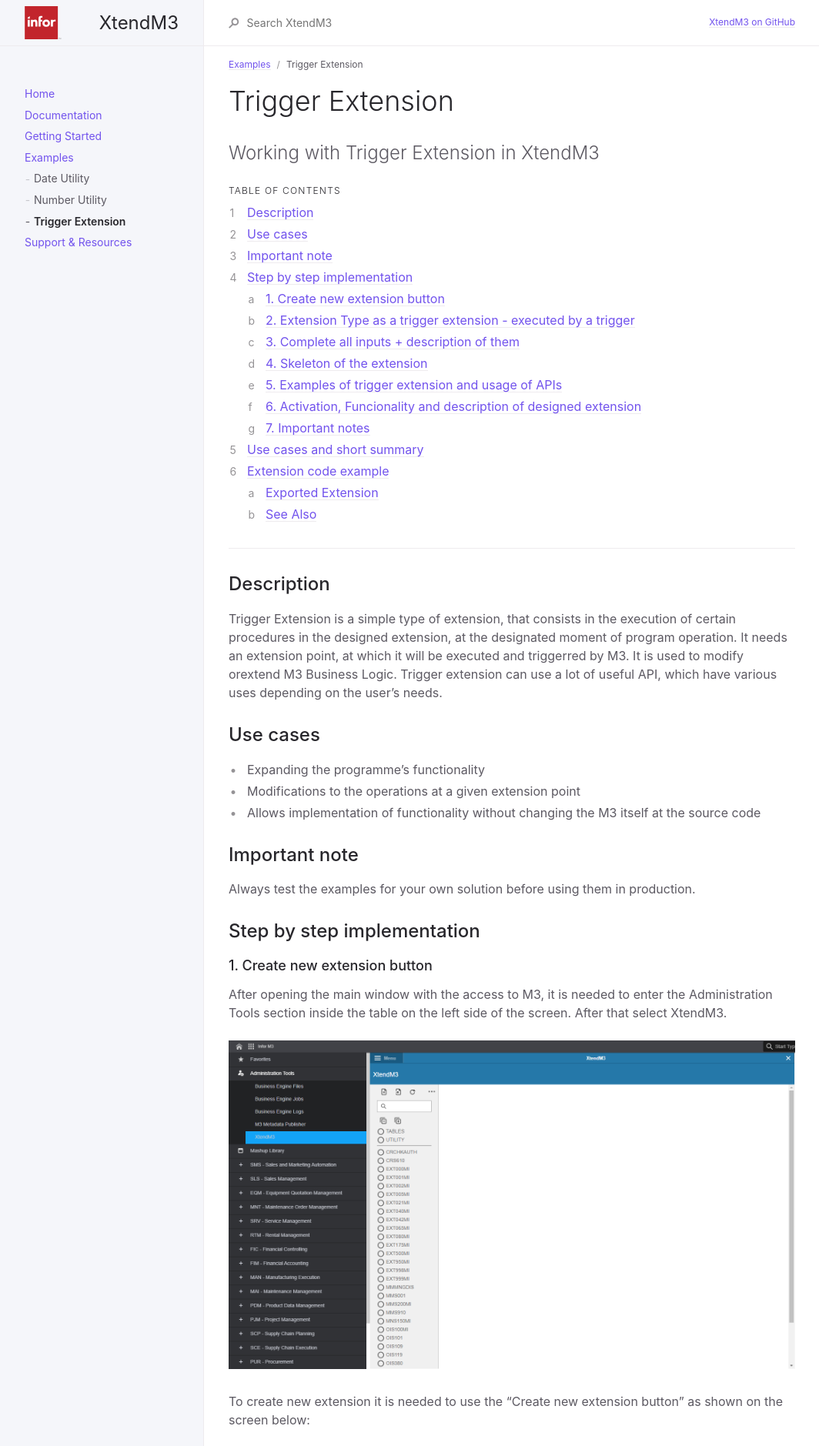
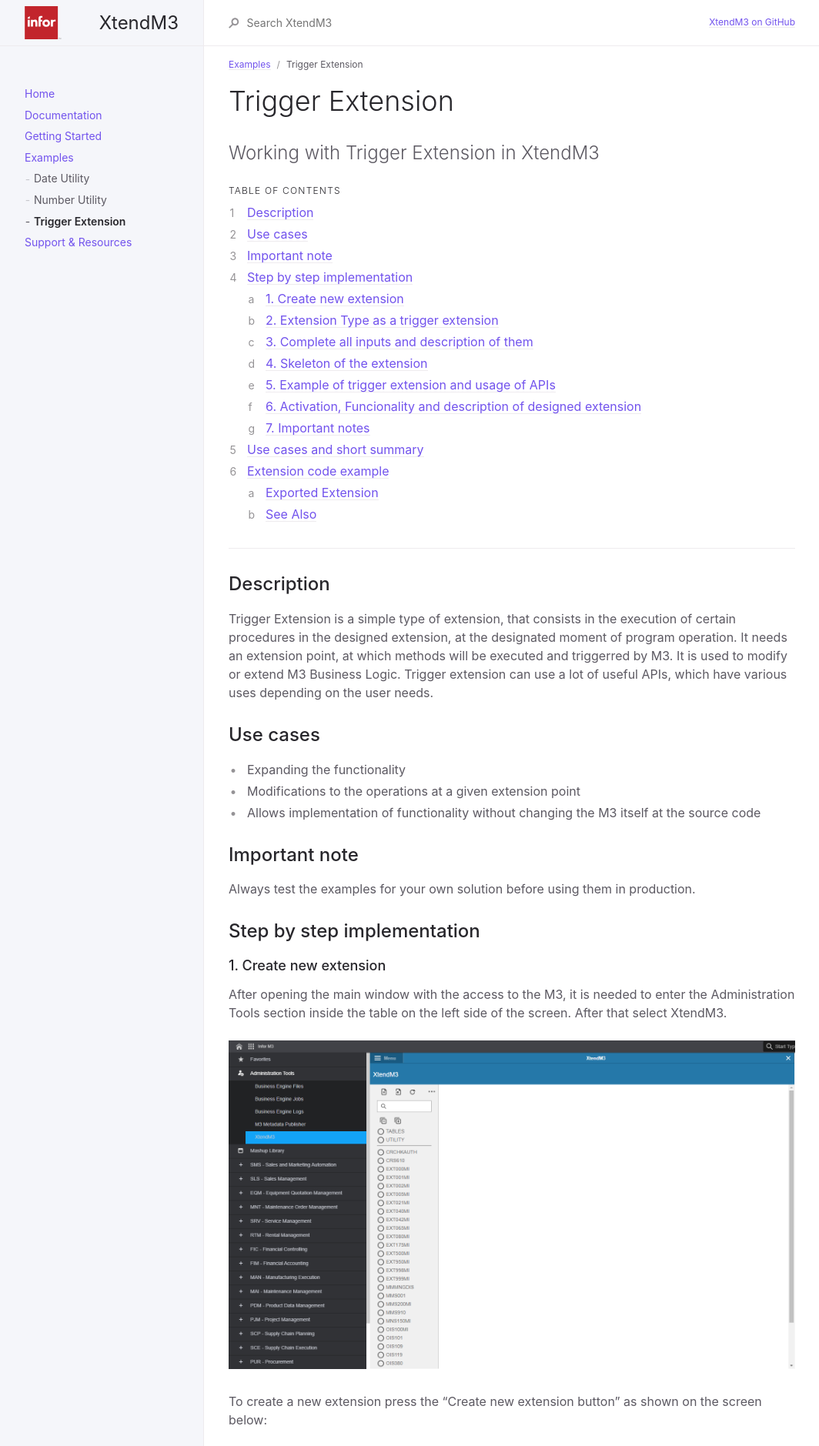
Before and after one commit to infor-cloud/xtendm3, a Jekyll site: the page built from docs/examples/example-003.md, in a window 1280 px wide. Shown: the top 1879 px of the page at 77% size, without its empty margins (107-1171 px from the left). Built offline with Jekyll 4.4.1, drawn with Linux system fonts in a browser that asks for light colours; some of the changed text lies outside the part shown.

Commit message:
Doc text update

```diff
--- a/docs/examples/example-003.md
+++ b/docs/examples/example-003.md
@@ -20,11 +20,11 @@ Working with Trigger Extension in XtendM3
 ---
 
 ## Description
-Trigger Extension is a simple type of extension, that consists in the execution of certain procedures in the designed extension, at the designated moment of program operation. It needs an extension point, at which it will be executed and triggerred by M3. It is used to modify orextend M3 Business Logic. Trigger extension can use a lot of useful API, which have various uses depending on the user's needs.
+Trigger Extension is a simple type of extension, that consists in the execution of certain procedures in the designed extension, at the designated moment of program operation. It needs an extension point, at which methods will be executed and triggerred by M3. It is used to modify or extend M3 Business Logic. Trigger extension can use a lot of useful APIs, which have various uses depending on the user needs.
 
 
 ## Use cases
-* Expanding the programme's functionality
+* Expanding the functionality
 * Modifications to the operations at a given extension point
 * Allows implementation of functionality without changing the M3 itself at the source code
 
@@ -33,35 +33,35 @@ Trigger Extension is a simple type of extension, that consists in the execution
 Always test the examples for your own solution before using them in production.
 
 ## Step by step implementation
-### 1. Create new extension button
-After opening the main window with the access to M3, it is needed to enter the Administration Tools section inside the table on the left side of the screen. After that select XtendM3.
+### 1. Create new extension
+After opening the main window with the access to the M3, it is needed to enter the Administration Tools section inside the table on the left side of the screen. After that select XtendM3.
 <br><br>
 <img src="/assets/attachments/ex003/1.PNG" width="950">
 <br>
-To create new extension it is needed to use the "Create new extension button" as shown on the screen below:
+To create a new extension press the "Create new extension button" as shown on the screen below:
 <br><br>
 <img src="/assets/attachments/ex003/2.png" width="950">
 <br>
-### 2. Extension Type as a trigger extension - executed by a trigger
+### 2. Extension Type as a trigger extension
 Opened window displays an option to select the type of extension to be designed. Select "Trigger" as described "Executed by a trigger" and then click next.
 <br><br>
 <img src="/assets/attachments/ex003/3.PNG" width="950">
 <br>
-### 3. Complete all inputs + description of them
+### 3. Complete all inputs and description of them
 The next window will require to fill in some data:
 - Name of the extension
 - Program name where to implement designed extension
 After clicking "Next" button, another options will be displayed
-- Method of the executed extension point
+- Method of the extension point
 - Advice for the extension method
 <img src="/assets/attachments/ex003/4.PNG" width="950">
 <br>
-Depending on the selected programe, all sorts of methods can be available in the place for the selected method from modifying access to programmes data to interactively designed messages depending on the event at the extension point
-The example presents udage of interactive pop up window extension inside the program. It is needed to choose the PEINZ from the method panel. MEthod PEINZ means initialization of designed event at the E panel:
+Depending on the selected programe, a lot of methods can be available concerning operations of the M3 at the extension point.
+The example presents usage of interactive pop up window extension inside the program. It is needed to choose the PEINZ from the method panel. Method PEINZ means initialization of the designed event at the E panel:
 - P as the panel word
 - E as the name of the Panel
 - INZ as the initialization
-There are also several methods similar to PEINZ like PEUPD or PECHK. All vary according to the type of method and the panel on which the extension point occurs. All available methods depend on the selected programme.
+There are also several methods similar to PEINZ like PEUPD or PECHK. All vary according to the type of method and the panel on which the extension point occurs. All available methods depend on the selected program.
 The last box describes usage of selected method. It asks if the extension point should be before "PRE" or after "POST" selected method.<br><br>
 After inputting all necessary data click create button
 New extension is created. Now it is time to implement the functionality of the new extension.
@@ -69,13 +69,12 @@ New extension is created. Now it is time to implement the functionality of the n
 <img src="/assets/attachments/ex003/5.PNG" width="950">
 <br>
 
-
 ### 4. Skeleton of the extension
-The skeleton of the basic extension is empty. It is only made extended by the ExtendM3Trigger. Here is the place to implement the new extension.
+Created extension will contain default code template extended by the ExtendM3Trigger. Here is the place to implement the new extension.
 <br><br>
 <img src="/assets/attachments/ex003/6.PNG" width="950">
 <br>
-Over the code field there are several tools with which you can operate on the designed extension
+Over the code field there are several tools by which it is possible to modify options of the designed extension
 <br><br>
 <img src="/assets/attachments/ex003/7.PNG" width="950">
 <br>
@@ -84,14 +83,14 @@ Listing them from the left side they are used to:
 - export the code
 - extra settings to change the parameters of the extension or enable it etc.
 - delete the extension
-- information about the extension'
+- get information about the extension'
 - test compile
 - refresh
 
-### 5. Examples of trigger extension and usage of APIs
-To start working with code of the new extension, the first thing to do is to enable edit mode. After that it is possible to implement the designed functionality
-It is recommended to implement designed for XtendM3 APIs to exploit the full potential of the extension. Several APIs are described in the documentation at the [link](https://infor-cloud.github.io/xtendm3/docs/documentation/api-specification)
-In the first example the [ProgramAPI](https://infor-cloud.github.io/xtendm3/docs/documentation/api-specification/program-api/) and the [InteractiveAPI](https://infor-cloud.github.io/xtendm3/docs/documentation/api-specification/interactive-api/) are used to create a pop up message with the welcome text and the information about running program.
+### 5. Example of trigger extension and usage of APIs
+To start working with code of the new extension, the first thing to do is to enable edit mode. After that it is possible to implement the designed functionality.
+It is recommended to implement created for XtendM3 APIs to exploit the full potential of the extension. Several APIs are described in the documentation at the [link](https://infor-cloud.github.io/xtendm3/docs/documentation/api-specification).
+In the presented example the [ProgramAPI](https://infor-cloud.github.io/xtendm3/docs/documentation/api-specification/program-api/) and the [InteractiveAPI](https://infor-cloud.github.io/xtendm3/docs/documentation/api-specification/interactive-api/) are used to create a pop up message with the welcome text and the information about running program.
 To implement these APIs it is needed just to include them as new objects inside the constructor of the extension and implement all the designed functionality of it inside the main() method as at below screen:
 <br><br>
 <img src="/assets/attachments/ex003/8.PNG" width="950">
```
Also changed, not shown: other parts of docs/examples/example-003.md (+3 -4 lines).
